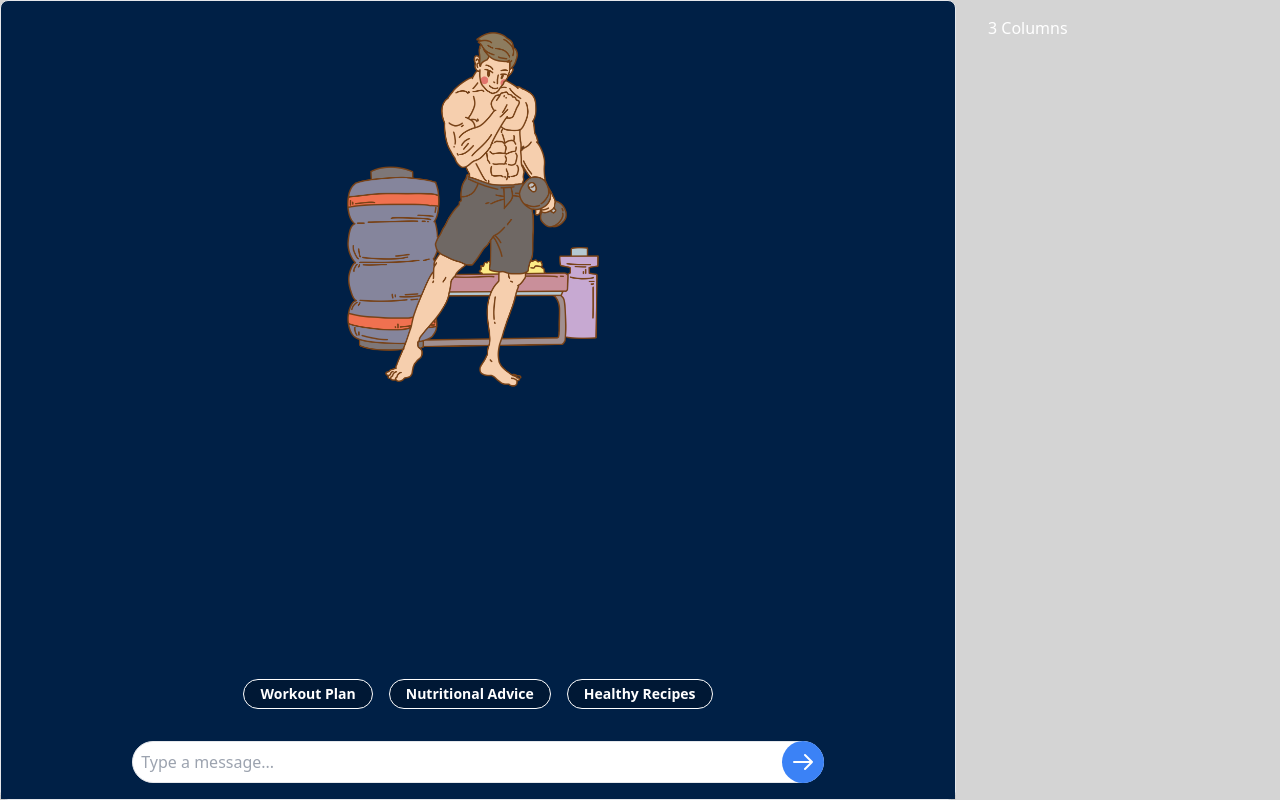
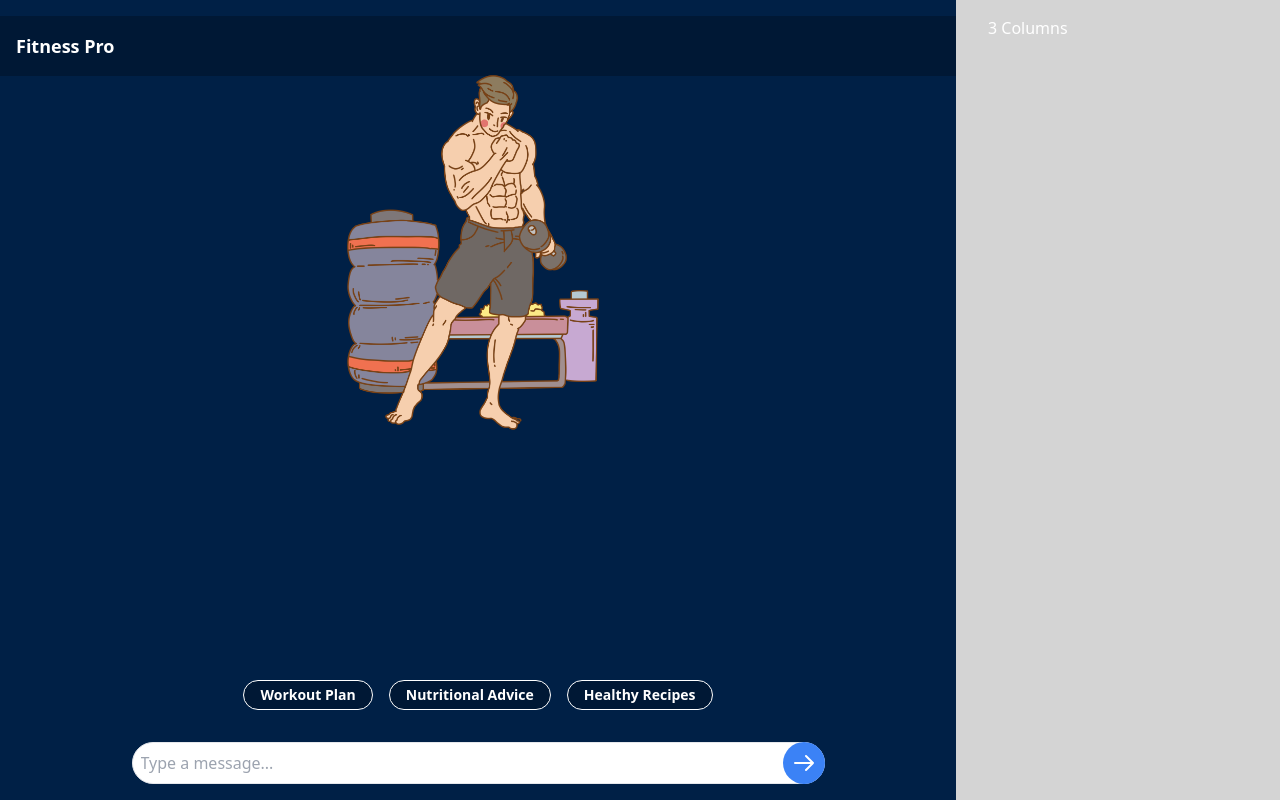
Before and after one commit to syedfarhadhaider5/fitneess-chatbot-frontend, a Next.js app: page / in a window 1280 px wide. Built offline with nearby package versions, Linux system fonts and the light colour scheme.

Commit message:
UI: header added

```diff
--- a/pages/components/Chatbox_index.tsx
+++ b/pages/components/Chatbox_index.tsx
@@ -46,7 +46,10 @@ export default function ChatboxIndex() {
                 <div className="container mx-auto h-full relative">
                     <div className="grid grid-cols-1 md:grid-cols-12 gap-4 h-full">
                         <div className="md:col-span-9  overflow-y-auto h-full relative">
-                            <div className="bg-[#002046] border rounded-lg shadow-lg p-4 flex flex-col h-full relative">
+                            <div className="bg-[#002046]  shadow-lg p-4 flex flex-col h-full relative">
+                                <div className="bg-[#001835] text-[#FFFFFF] text-center	 -m-4 -mt-4 p-4 mt-0 flex justify-between items-center">
+                                    <h1 className="text-lg font-bold ">Fitness Pro</h1>
+                                </div>
                                 {uservisit && (
                                     <div className="flex items-center justify-center mb-4">
                                         <img
```
